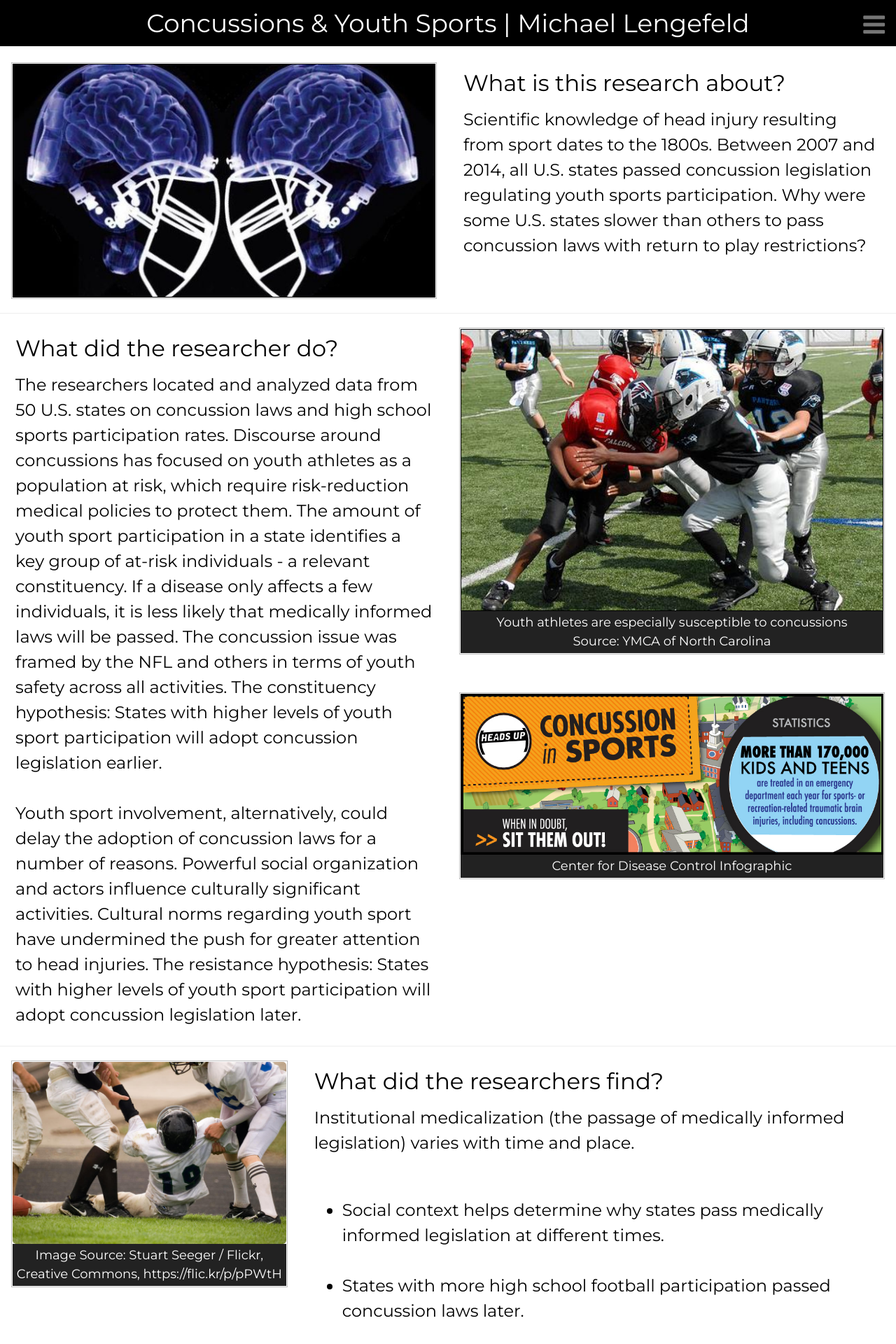
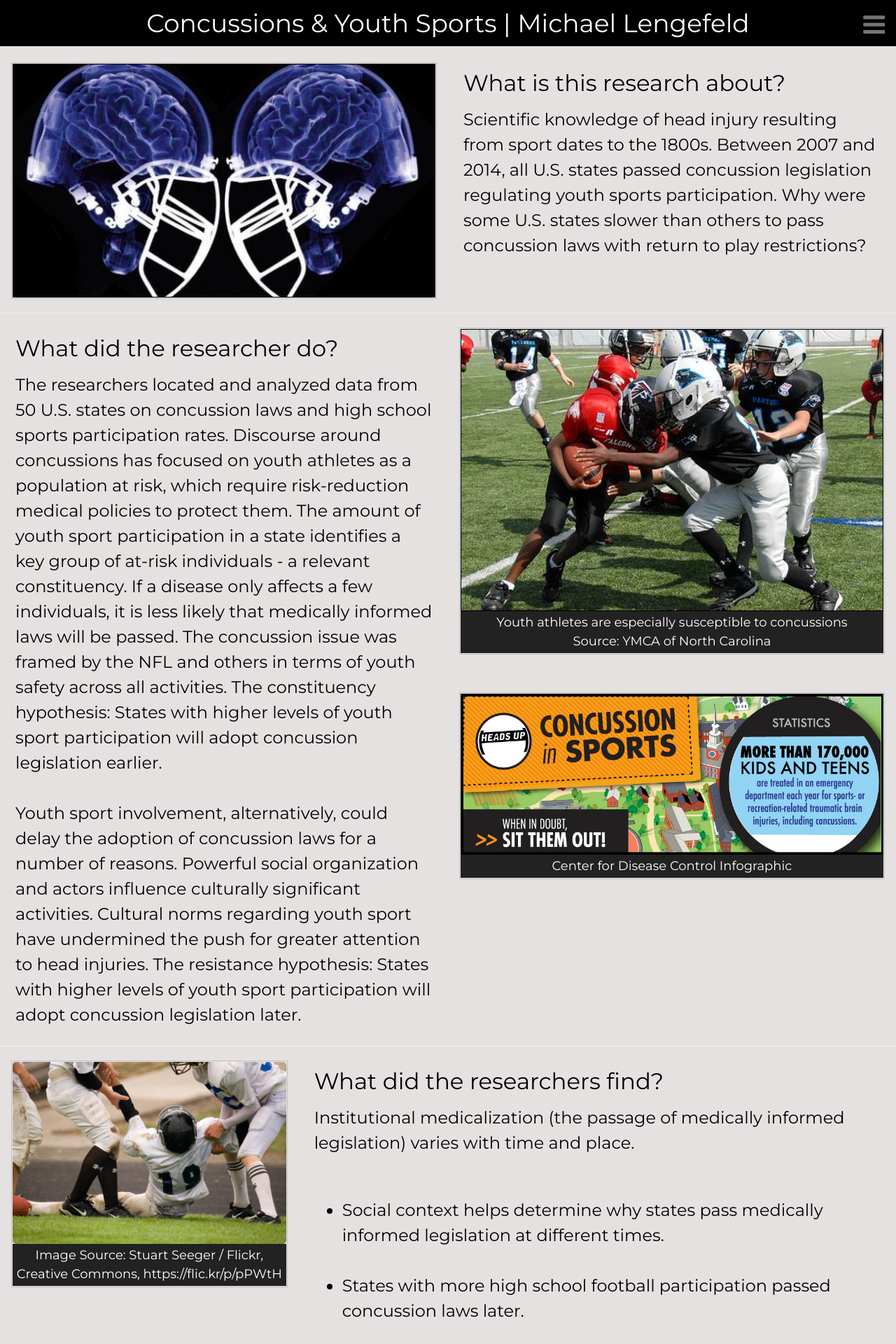
Before and after one commit to resilience1/resilience1.github.io, a Jekyll site: the page built from research/concussion.html, in a window 1280 px wide. Shown: the top 1920 px of the page at 70% size. Built offline with Jekyll 4.4.1, drawn with Linux system fonts in a browser that asks for light colours; nearby versions of some CDN libraries.

Commit message:
Update concussion.html

```diff
--- a/research/concussion.html
+++ b/research/concussion.html
@@ -152,7 +152,7 @@ title: Concussions & Youth Sports | Michael Lengefeld
 	<header class="w3-container w3-center w3-black" id="home">
     	<h1 class="w3-xxlarge"><span class="w3-hide-small">Concussions & Youth Sports | </span>Michael Lengefeld</h1>
 	</header>
-<body>
+<body style="background-color:#e6e1e1;">
 	<br>
 	<div class="example w3-row">
 		<div class="w3-half w3-container">
```
